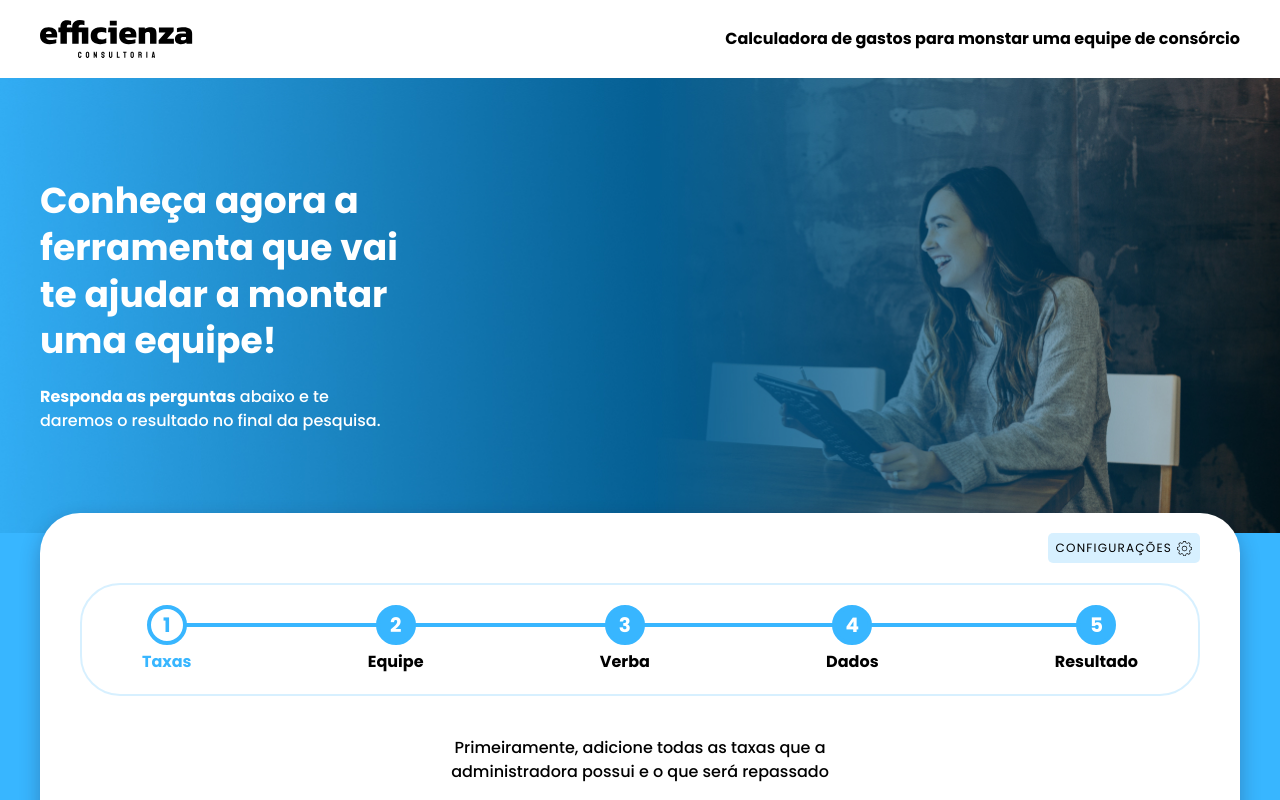
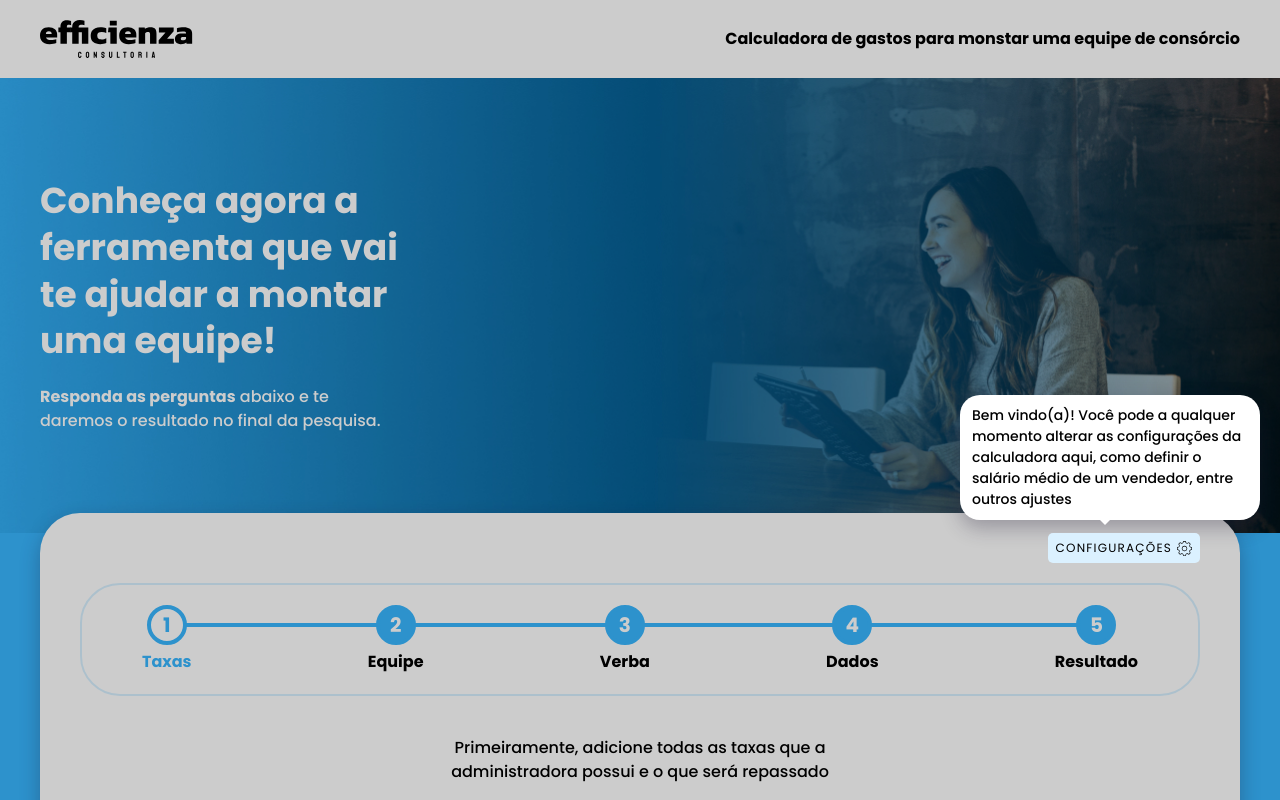
Before and after one commit to feliphepaz/efficienzaCalculator, a Next.js app: page / in a window 1280 px wide. Shown: the top 800 px of the page. Built offline with nearby package versions, Linux system fonts and the light colour scheme.

Commit message:
feat: tutorial added

```diff
--- a/src/components/Settings/Settings.styles.tsx
+++ b/src/components/Settings/Settings.styles.tsx
@@ -7,13 +7,41 @@ export const StyledSettings = styled.div`
   position: relative;
   margin-bottom: 20px;
 
+  .tutorial-box {
+    position: absolute;
+    z-index: 9999;
+    top: -138px;
+    right: -60px;
+    max-width: 300px;
+    font-size: 14px;
+    background: #ffffff;
+    color: #000000;
+    font-weight: 500;
+    line-height: 150%;
+    padding: 10px 12px;
+    border-radius: 20px;
+    box-shadow: 0px 8px 20px rgba(34, 28, 53, 0.3);
+
+    &::after {
+      content: "";
+      position: absolute;
+      top: 100%;
+      left: 140px;
+      width: 0;
+      border-top: 5px solid #ffffff;
+      border-left: 5px solid transparent;
+      border-right: 5px solid transparent;
+    }
+  }
+
   .handle-button {
     display: flex;
+    z-index: 9999;
     align-items: center;
     width: max-content;
     padding: 6px 8px;
     font-family: "Poppins", Arial, Helvetica, sans-serif;
-    background: rgba(56, 182, 255, 0.2);
+    background: #dbf1ff;
     border: none;
     border-radius: 5px;
     font-size: 12px;
--- a/src/components/Settings/Settings.types.tsx
+++ b/src/components/Settings/Settings.types.tsx
@@ -9,4 +9,5 @@ export interface SettingsProps {
   setVTValue: (value: number) => void;
   VRValue: number;
   setVRValue: (value: number) => void;
+  tutorial: boolean;
 }
--- a/src/components/Settings/index.tsx
+++ b/src/components/Settings/index.tsx
@@ -16,6 +16,7 @@ export default function Settings({
   setVTValue,
   VRValue,
   setVRValue,
+  tutorial,
 }: SettingsProps) {
   const [showSettings, setShowSettings] = useState(false);
   const [disableSupervisorSalary, setDisableSupervisorSalary] = useState(false);
@@ -45,6 +46,13 @@ export default function Settings({
 
   return (
     <StyledSettings>
+      {tutorial && (
+        <div className="tutorial-box">
+          Bem vindo(a)! Você pode a qualquer momento alterar as configurações da
+          calculadora aqui, como definir o salário médio de um vendedor, entre
+          outros ajustes
+        </div>
+      )}
       <button
         onClick={() => setShowSettings(!showSettings)}
         className="handle-button"
--- /dev/null
+++ b/src/components/Tutorial/Tutorial.styles.tsx
@@ -0,0 +1,17 @@
+import styled from "styled-components";
+
+export const StyledTutorial = styled.div`
+  background-color: rgb(0 0 0 / 20%);
+  position: fixed;
+  top: 0;
+  left: 0;
+  z-index: 999;
+  width: 100%;
+  height: 100vh;
+  overflow: hidden;
+  outline: 0;
+  display: flex;
+  align-items: center;
+  justify-content: center;
+  overflow-y: auto;
+`;
--- /dev/null
+++ b/src/components/Tutorial/index.tsx
@@ -0,0 +1,5 @@
+import { StyledTutorial } from "./Tutorial.styles";
+
+export default function Tutorial() {
+  return <StyledTutorial className="tutorial-blur"></StyledTutorial>;
+}
--- a/src/pages/index.tsx
+++ b/src/pages/index.tsx
@@ -14,6 +14,8 @@ import Arrow from "@/components/Arrow";
 import Settings from "@/components/Settings";
 import { ToastContainer, toast } from "react-toastify";
 import "react-toastify/dist/ReactToastify.css";
+import Tutorial from "@/components/Tutorial";
+import { useEffect, useState } from "react";
 
 export default function Home() {
   const {
@@ -86,6 +88,8 @@ export default function Home() {
     setValidSteps,
   } = useData();
 
+  const [tutorial, setTutorial] = useState(false);
+
   function createError() {
     toast.error("Preencha todos os campos!", {
       position: "bottom-right",
@@ -115,6 +119,20 @@ export default function Home() {
     }
   }
 
+  useEffect(() => {
+    if (!localStorage.getItem("used-the-tool")) {
+      setTutorial(true);
+    }
+
+    document.addEventListener("click", (e) => {
+      const target = e.target as HTMLDivElement;
+      if (target.classList.contains("tutorial-blur")) {
+        setTutorial(false);
+        localStorage.setItem("used-the-tool", "true");
+      }
+    });
+  }, []);
+
   return (
     <>
       <Head>
@@ -122,6 +140,7 @@ export default function Home() {
           Calculadora de gastos para monstar uma equipe de consórcio
         </title>
       </Head>
+      {tutorial && <Tutorial />}
       <Header />
       <Hero />
       <main className="tool">
@@ -138,6 +157,7 @@ export default function Home() {
               setVTValue={setVTValue}
               VRValue={VRValue}
               setVRValue={setVRValue}
+              tutorial={tutorial}
             />
             <Breadcrumb
               steps={["Taxas", "Equipe", "Verba", "Dados", "Resultado"]}
```
